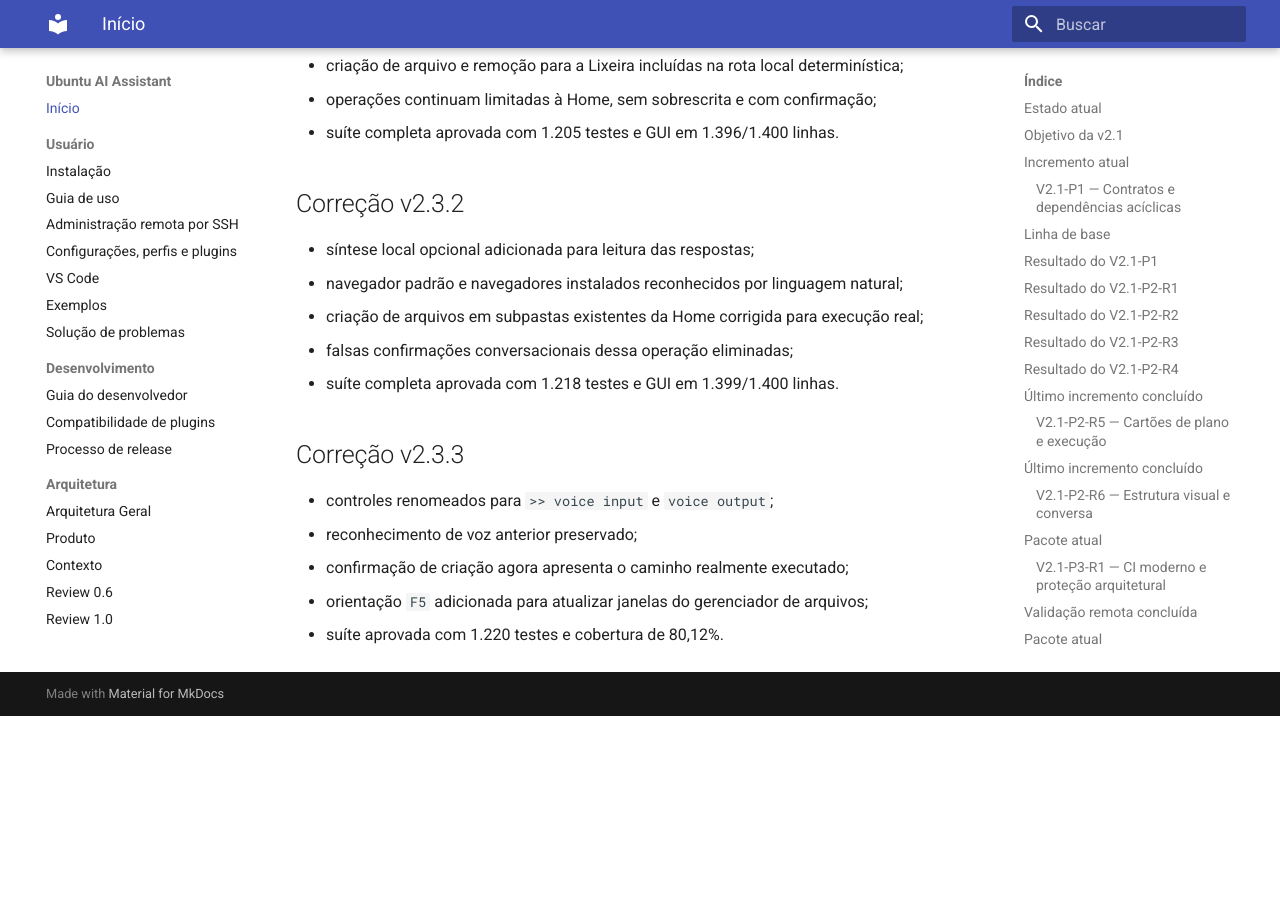
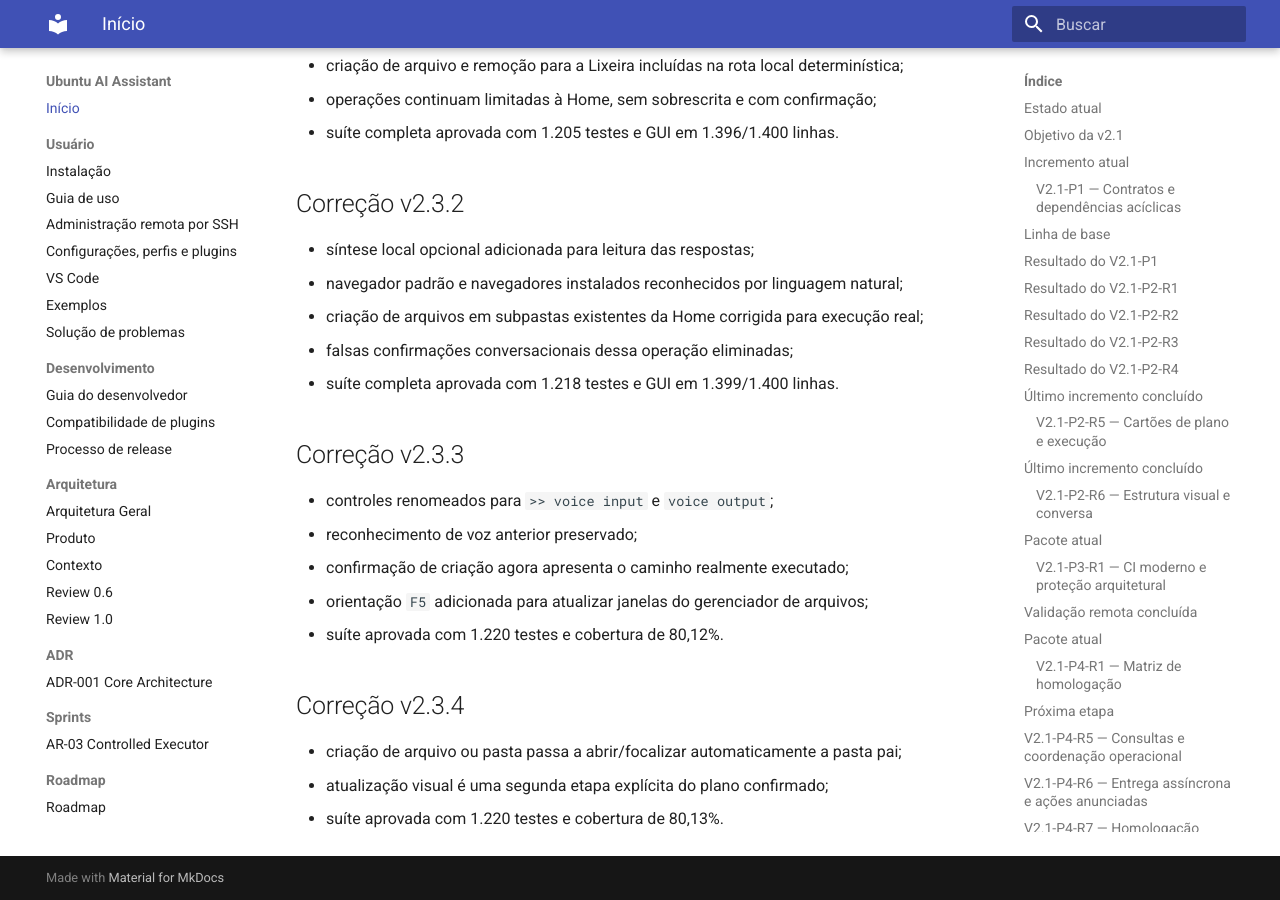
Before and after one commit to andrefeitoza-dev/ubuntu-ai-assistant, an MkDocs documentation site: the page built from docs/checkpoint.md, in a window 1280 px wide and 900 px high, scrolled down 7816 px. Built offline with MkDocs 1.6.1 and Material for MkDocs 9.7.7, drawn with Linux system fonts in a browser that asks for light colours; before the commit the page ends 8532 px from its top, so only the background shows below that.

```diff
--- a/docs/checkpoint.md
+++ b/docs/checkpoint.md
@@ -267,3 +267,9 @@ Especificação: `docs/natural-actions-roadmap.md`.
 - confirmação de criação agora apresenta o caminho realmente executado;
 - orientação `F5` adicionada para atualizar janelas do gerenciador de arquivos;
 - suíte aprovada com 1.220 testes e cobertura de 80,12%.
+
+## Correção v2.3.4
+
+- criação de arquivo ou pasta passa a abrir/focalizar automaticamente a pasta pai;
+- atualização visual é uma segunda etapa explícita do plano confirmado;
+- suíte aprovada com 1.220 testes e cobertura de 80,13%.
--- a/pyproject.toml
+++ b/pyproject.toml
@@ -4,7 +4,7 @@ build-backend = "hatchling.build"
 
 [project]
 name = "ubuntu-ai-assistant"
-version = "2.3.3"
+version = "2.3.4"
 description = "Framework local para agentes inteligentes e administração segura do Ubuntu"
 readme = "README.md"
 requires-python = ">=3.12"
--- a/src/ubuntu_ai/version.py
+++ b/src/ubuntu_ai/version.py
@@ -1,7 +1,7 @@
 from importlib.metadata import PackageNotFoundError, version
 
 PACKAGE_NAME = "ubuntu-ai-assistant"
-FALLBACK_VERSION = "2.3.3"
+FALLBACK_VERSION = "2.3.4"
 
 
 def get_version() -> str:
```
Also changed, not shown: CHANGELOG.md (+13 -0 lines), docs/releases/v2.3.4.md (added, +26 -0 lines), 9 other files.
